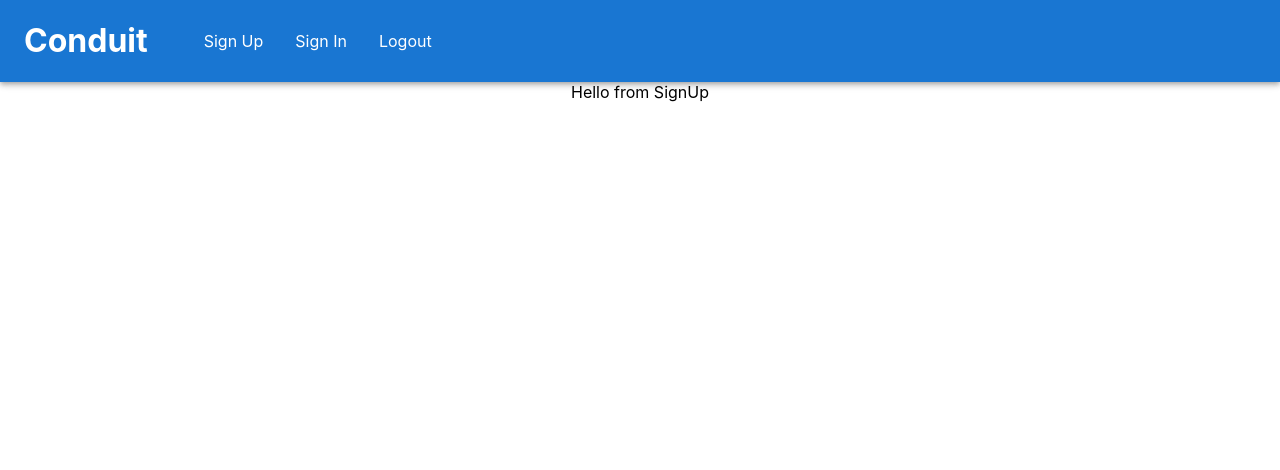
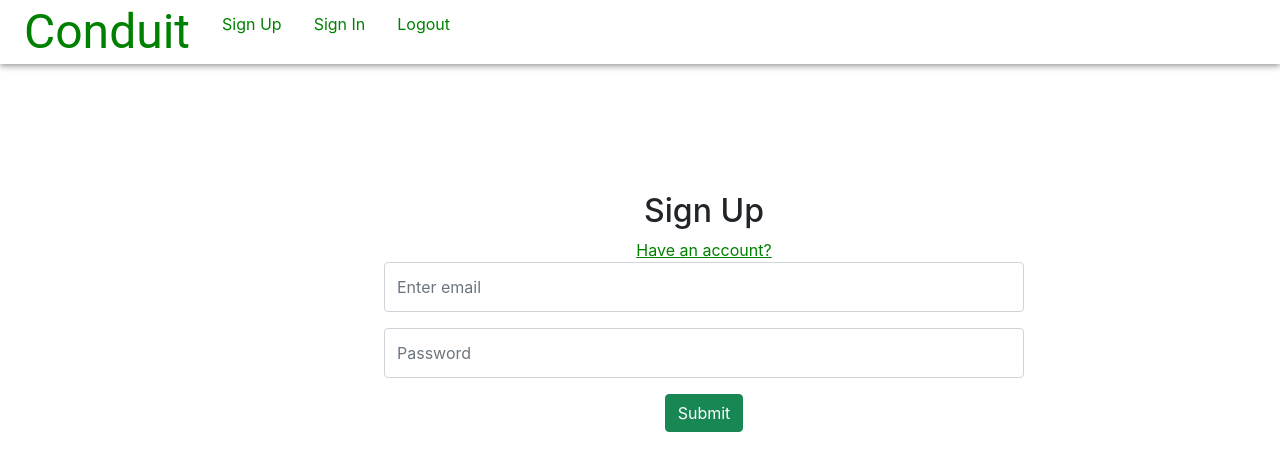
Before and after one commit to Ayush-Pyakurel/React-conduit, a React (Create React App) app: page /signup in a window 1280 px wide. Shown: the top 470 px of the page. Built offline with nearby package versions, Linux system fonts and the light colour scheme.

Commit message:
SignIn and SignUp form is implemented

```diff
--- a/package.json
+++ b/package.json
@@ -6,7 +6,9 @@
     "@testing-library/jest-dom": "^5.16.4",
     "@testing-library/react": "^13.3.0",
     "@testing-library/user-event": "^13.5.0",
+    "bootstrap": "^5.1.3",
     "react": "^18.1.0",
+    "react-bootstrap": "^2.4.0",
     "react-dom": "^18.1.0",
     "react-router-dom": "^5.3.3",
     "react-scripts": "5.0.1",
--- a/public/index.html
+++ b/public/index.html
@@ -14,6 +14,13 @@
       manifest.json provides metadata used when your web app is installed on a
       user's mobile device or desktop. See https://developers.google.com/web/fundamentals/web-app-manifest/
     -->
+
+    <link
+      rel="stylesheet"
+      href="https://cdn.jsdelivr.net/npm/bootstrap@5.1.3/dist/css/bootstrap.min.css"
+      integrity="sha384-1BmE4kWBq78iYhFldvKuhfTAU6auU8tT94WrHftjDbrCEXSU1oBoqyl2QvZ6jIW3"
+      crossorigin="anonymous"
+    />
     <link rel="manifest" href="%PUBLIC_URL%/manifest.json" />
     <!--
       Notice the use of %PUBLIC_URL% in the tags above.
--- a/src/App.js
+++ b/src/App.js
@@ -1,6 +1,8 @@
 import './App.css';
 import Headers from './Components/Headers';
 import './Components/Headers.css';
+import './Components/SignIn.css';
+import './Components/SignUp.css';
 import SignIn from './Components/SignIn';
 import SignUp from './Components/SignUp';
 
@@ -13,6 +15,7 @@ function App() {
     <div className='App'>
       <Router>
         <Headers />
+
         <Switch>
           <Route exact path='/' component={Dashboard} />
           <Route path='/signin' component={SignIn} />
--- a/src/Components/Headers.css
+++ b/src/Components/Headers.css
@@ -1,8 +1,19 @@
 .nav-link {
   position: relative;
 }
-li {
+.nav-link li {
   display: inline;
   list-style: none;
   margin: 1rem;
+  color: white;
+  text-decoration: none;
 }
+
+h1 .title {
+  color: white;
+  font-size: 2rem;
+  font-weight: bold;
+  margin: 0;
+  padding: 0;
+  text-decoration: none;
+}
--- a/src/Components/Headers.jsx
+++ b/src/Components/Headers.jsx
@@ -2,17 +2,41 @@ import React from 'react';
 import AppBar from '@mui/material/AppBar';
 import Toolbar from '@mui/material/Toolbar';
 import Container from '@mui/material/Container';
+import { Link } from 'react-router-dom';
+import Typography from '@mui/material/Typography';
 
 function Headers() {
   return (
-    <AppBar position='static'>
+    <AppBar position='static' style={{ backgroundColor: '	white' }}>
       <Container maxWidth='xl'>
         <Toolbar disableGutters>
-          <h1>Conduit</h1>
+          <Typography className='title' variant='h3'>
+            <Link to='/' style={{ color: 'green', textDecoration: 'none' }}>
+              Conduit
+            </Link>
+          </Typography>
           <ul className='nav-link'>
-            <li>Sign Up</li>
-            <li>Sign In</li>
-            <li>Logout</li>
+            <li>
+              <Link
+                to='/signup'
+                style={{ color: 'green', textDecoration: 'none' }}
+              >
+                Sign Up
+              </Link>
+            </li>
+            <li>
+              <Link
+                to='/signin'
+                style={{
+                  color: 'green',
+                  textDecoration: 'none',
+                  marginTop: '3px',
+                }}
+              >
+                Sign In
+              </Link>
+            </li>
+            <li style={{ color: 'green' }}>Logout</li>
           </ul>
         </Toolbar>
       </Container>
--- /dev/null
+++ b/src/Components/SignIn.css
@@ -0,0 +1,10 @@
+* {
+  position: relative;
+}
+
+.signInForm {
+  width: 50%;
+  position: absolute;
+  left: 30%;
+  margin-top: 10%;
+}
--- a/src/Components/SignIn.jsx
+++ b/src/Components/SignIn.jsx
@@ -1,7 +1,37 @@
 import React from 'react';
+import Form from 'react-bootstrap/Form';
+import Button from 'react-bootstrap/Button';
+import Link from 'react-router-dom/Link';
 
 function SignIn() {
-  return <div>Hello from SignIn</div>;
+  return (
+    <Form className='signInForm'>
+      <Form.Group className='mb-3' controlId='formBasicEmail'>
+        <h2>Sign In</h2>
+        <Link to='/signup' style={{ color: 'green', marginButton: '10px' }}>
+          Need an account?
+        </Link>
+        <Form.Control
+          type='email'
+          placeholder='Enter email'
+          style={{ height: '50px' }}
+          required
+        />
+      </Form.Group>
+
+      <Form.Group className='mb-3' controlId='formBasicPassword'>
+        <Form.Control
+          type='password'
+          placeholder='Password'
+          style={{ height: '50px' }}
+          required
+        />
+      </Form.Group>
+      <Button variant='success' type='submit'>
+        Submit
+      </Button>
+    </Form>
+  );
 }
 
 export default SignIn;
--- /dev/null
+++ b/src/Components/SignUp.css
@@ -0,0 +1,10 @@
+* {
+  position: relative;
+}
+
+.signUpForm {
+  width: 50%;
+  position: absolute;
+  left: 30%;
+  margin-top: 10%;
+}
--- a/src/Components/SignUp.jsx
+++ b/src/Components/SignUp.jsx
@@ -1,7 +1,37 @@
 import React from 'react';
+import Form from 'react-bootstrap/Form';
+import Button from 'react-bootstrap/Button';
+import { Link } from 'react-router-dom';
 
 function SignUp() {
-  return <div>Hello from SignUp</div>;
+  return (
+    <Form className='signUpForm'>
+      <Form.Group className='mb-3' controlId='formBasicEmail'>
+        <h2>Sign Up</h2>
+        <Link to='/signin' style={{ color: 'green', marginButton: '10px' }}>
+          Have an account?
+        </Link>
+        <Form.Control
+          type='email'
+          placeholder='Enter email'
+          style={{ height: '50px' }}
+          required
+        />
+      </Form.Group>
+
+      <Form.Group className='mb-3' controlId='formBasicPassword'>
+        <Form.Control
+          type='password'
+          placeholder='Password'
+          style={{ height: '50px' }}
+          required
+        />
+      </Form.Group>
+      <Button variant='success' type='submit'>
+        Submit
+      </Button>
+    </Form>
+  );
 }
 
 export default SignUp;
```
Also changed, not shown: 1 other file (tests, documents, lock files or other folders).
